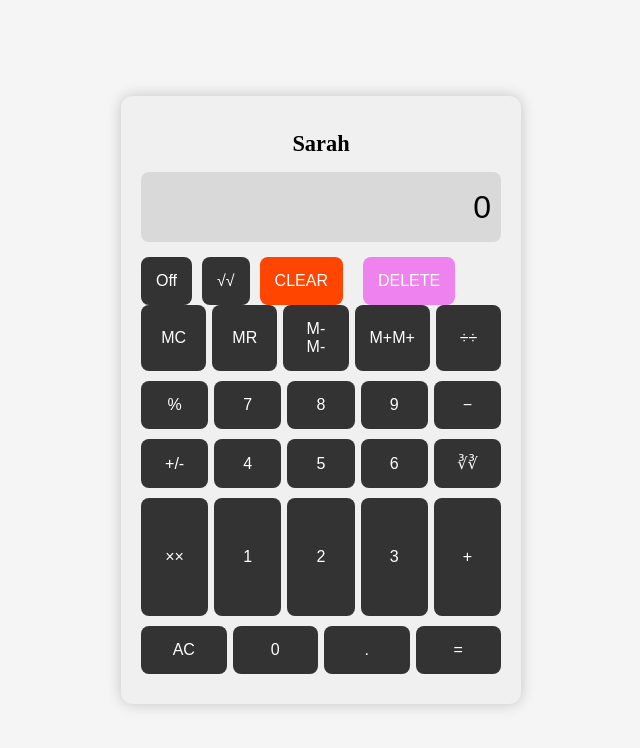
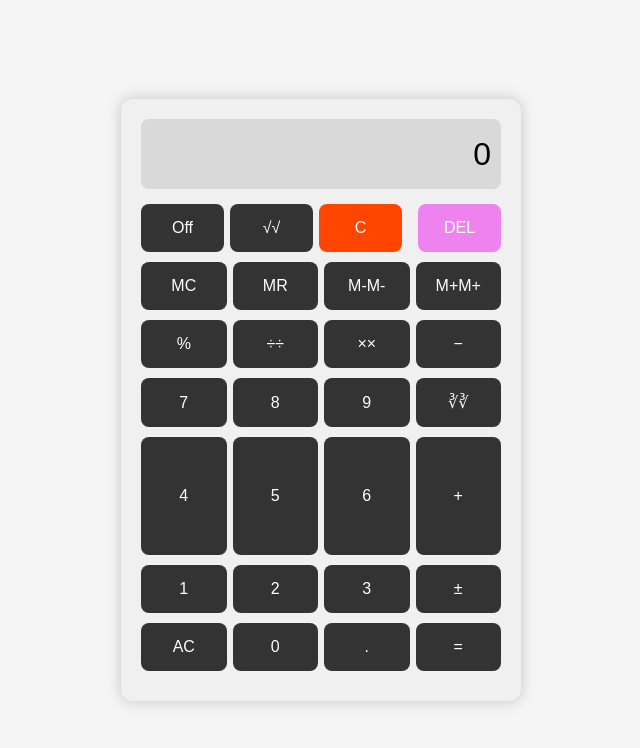
Before and after one commit to DimgbaSarah/calculator-project, a plain HTML site: page index.html in a window 1280 px wide. Shown: the whole page, without its empty margins (319-959 px from the left). Drawn offline with Linux system fonts and the light colour scheme.

Commit message:
Update index.html

```diff
--- a/index.html
+++ b/index.html
@@ -2,65 +2,66 @@
 <html lang="en">
 
 <head>
-  <meta charset="UTF-8">
-  <meta name="viewport" content="width=device-width, initial-scale=1.0">
+  <meta charset="UTF-8" />
+  <meta name="viewport" content="width=device-width, initial-scale=1.0" />
   <title>Calculator Project</title>
-  <link rel="stylesheet" href="style.css">
+  <link rel="stylesheet" href="style.css" />
 </head>
 
 <body>
   <div class="big-cont">
-    <h1>Sarah</h1>
+    <!-- Display -->
+    <input type="text" class="display" value="0" readonly placeholder="0" />
 
-    <!-- Fixed: Display input for results -->
-    <input type="text" class="display" value="0" readonly placeholder="0">
-
-    <div class="btn">
-      <!-- Power & Square root -->
+    <!-- First Row -->
+    <div class="btn-row1">
       <button type="button" class="power-btn" data-action="power" aria-label="Power Off">Off</button>
       <button type="button" class="square-btn" data-action="sqrt" aria-label="Square Root">√</button>
+      <button type="button" class="clear-btn" data-action="clear" aria-label="Clear">C</button>
+      <button type="button" class="delete-btn" data-action="delete" aria-label="Delete">DEL</button>
+    </div>
 
-      <!-- Clear & Delete -->
-      <button type="button" class="clear-btn" data-action="clear" aria-label="Clear">CLEAR</button>
-      <button type="button" class="delete-btn" data-action="delete" aria-label="Delete">DELETE</button>
-
-      <!-- Row 1 -->
-      <div class="btn-row1">
+    <!-- Second Row: Memory -->
+    <div class="btn-row2">
       <button type="button" class="btn-mc" data-memory="clear" aria-label="Memory Clear">MC</button>
       <button type="button" class="btn-mr" data-memory="recall" aria-label="Memory Recall">MR</button>
       <button type="button" class="btn-m-" aria-label="Memory Minus">M-</button>
       <button type="button" class="btn-mplus" aria-label="Memory Plus">M+</button>
-        <button type="button" class="btn-div" aria-label="Divide">÷</button>
     </div>
 
-      <!-- Row 2 -->
-      <div class="btn-row2">
+    <!-- Third Row -->
+    <div class="btn-row3">
       <button type="button" class="btn-percent" aria-label="Percent">%</button>
+      <button type="button" class="btn-div" aria-label="Divide">÷</button>
+      <button type="button" class="btn-multiply" aria-label="Multiply">×</button>
+      <button type="button" class="btn-minus" aria-label="Minus">−</button>
+    </div>
+
+    <!-- Fourth Row -->
+    <div class="btn-row4">
       <button type="button" class="btn-7" aria-label="7">7</button>
       <button type="button" class="btn-8" aria-label="8">8</button>
       <button type="button" class="btn-9" aria-label="9">9</button>
-        <button type="button" class="btn-minus" aria-label="Minus">−</button>
+      <button type="button" class="btn-cuberoot" aria-label="Cube Root">∛</button>
     </div>
 
-      <!-- Row 3 -->
-      <div class="btn-row3">
-        <button type="button" class="btn-sign" aria-label="Toggle Sign">+/-</button>
+    <!-- Fifth Row -->
+    <div class="btn-row5">
       <button type="button" class="btn-4" aria-label="4">4</button>
       <button type="button" class="btn-5" aria-label="5">5</button>
       <button type="button" class="btn-6" aria-label="6">6</button>
-        <button type="button" class="btn-cuberoot" aria-label="Cube Root">∛</button>
+      <button type="button" class="btn-plus" aria-label="Plus">+</button>
     </div>
 
-      <!-- Row 4 -->
-      <div class="btn-row4">
-        <button type="button" class="btn-multiply" aria-label="Multiply">×</button>
+    <!-- Sixth Row -->
+    <div class="btn-row5">
       <button type="button" class="btn-1" aria-label="1">1</button>
       <button type="button" class="btn-2" aria-label="2">2</button>
       <button type="button" class="btn-3" aria-label="3">3</button>
-        <button type="button" class="btn-plus" aria-label="Plus">+</button>
+      <button type="button" class="btn-sign" aria-label="Toggle Sign">±</button>
     </div>
 
-      <!-- Row 5 -->
+    <!-- Last Row -->
     <div class="btn-row5">
       <button type="button" class="btn-AC" aria-label="All Clear">AC</button>
       <button type="button" class="btn-0" aria-label="0">0</button>
@@ -68,7 +69,6 @@
       <button type="button" class="btn-equal" aria-label="Equals">=</button>
     </div>
   </div>
-  </div>
 
   <script src="script.js"></script>
 </body>
```
Lines whose indentation alone changed are shown as unchanged.
